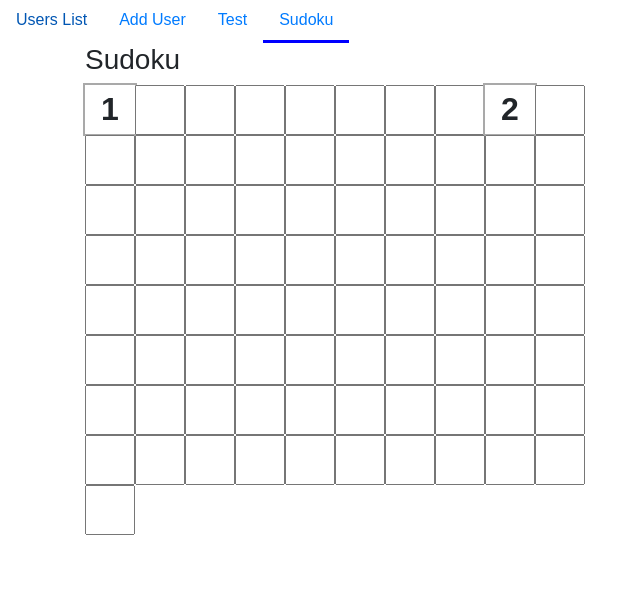
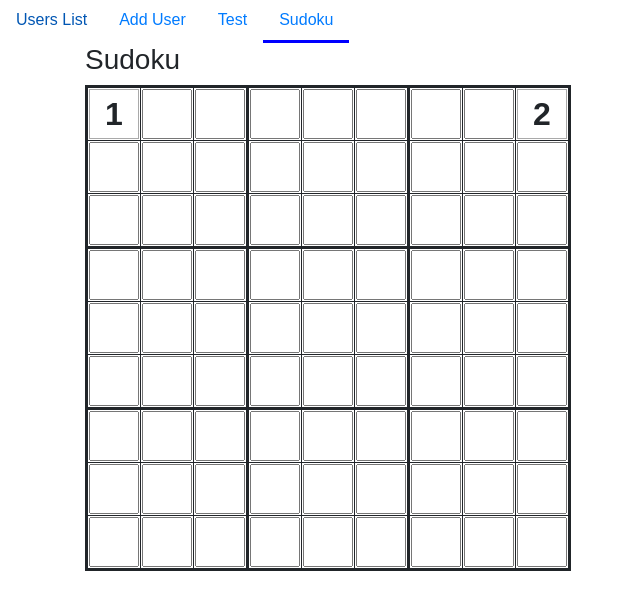
Before and after one commit to diaslucas/ReactApp, a React (Create React App) app: page /Sudoku in a window 1280 px wide. Shown: the top 610 px of the page, without its empty margins (0-640 px from the left). Built offline with nearby package versions, Linux system fonts and the light colour scheme.

Commit message:
Implementing Sudoku

```diff
--- a/src/Components/Sudoku/BoardRow.js
+++ b/src/Components/Sudoku/BoardRow.js
@@ -15,9 +15,10 @@ export default class BoardRow extends Component {
   render() {
     let fields = this.props.fields;
     let row = this.props.row;
-    let start, end = 0;
-    start = (row === 1 ? 0 : (row * 9) - 1 );
-    end = start + 9;
+    let start = 0;
+    let end = 0;
+    start = (row === 1 ? 0 : (row * 8  ) - 1 );
+    end = start + 8;
     let newFields = [];
     fields.forEach((element, index) => {
       if (index >= start && index <= end) {
@@ -26,15 +27,24 @@ export default class BoardRow extends Component {
     });
 
     return (
-      <div className="board-row">
-        {newFields.map((field, index) => {
-          if(field !== null){
-            return <span className="default-value" key={index}>{field}</span>
-          } else {
-              return <Field key={index} value={field}/>
-          }
-        })}
-      </div>
+      // <div className="board-row">
+      //   {newFields.map((field, index) => {
+      //     if(field !== null){
+      //       return <span className="default-value" key={index}>{field}</span>
+      //     } else {
+      //         return <Field key={index} correctValue={this.props.boardResults[index]} />
+      //     }
+      //   })}
+      // </div>
+      <tr>
+      {newFields.map((field, index) => {
+        if(field !== null){
+          return <td><div className="sudoku-input default-value" key={index}>{field}</div></td>
+        } else {
+            return <td><Field key={index} correctValue={this.props.boardResults[index]} /></td>
+        }
+      })}
+    </tr>
     )
   }
 }
--- a/src/Components/Sudoku/Field.js
+++ b/src/Components/Sudoku/Field.js
@@ -12,13 +12,19 @@ export default class Field extends Component {
     this.handleChange = this.handleChange.bind(this);
   }
 
-    handleChange(event){
-      this.setState({value: event.target.value});
+  handleChange(event) {
+    this.setState({ value: event.target.value });
   }
 
   render() {
+    const { value } = this.state;
+    let cssClass = '';
+    if (value != '' && value != this.props.correctValue) {
+      cssClass = 'border border-danger';
+
+    }
     return (
-            <input type="text" value={this.state.value} className="sudoku-input" maxLength="1" onChange={this.handleChange} />
+      <input type="text" value={this.state.value} className={"sudoku-input " + cssClass} maxLength="1" onChange={this.handleChange} />
     )
   }
 }
--- a/src/Components/Sudoku/Sudoku.js
+++ b/src/Components/Sudoku/Sudoku.js
@@ -7,12 +7,23 @@ export default class Sudoku extends Component {
     super(props);
 
     this.state = {
-      boardRows: [1,2,3,4,5,6,7,8,9],
-      fields: Array(81).fill(null)
+      boardRows: [1, 2, 3, 4, 5, 6, 7, 8, 9],
+      fields: Array(81).fill(null),
+      boardResults: [
+        1, 2, 3, 4, 5, 6, 7, 8, 9,
+        9, 8, 7, 6, 5, 4, 3, 2, 1,
+        1, 2, 3, 4, 5, 6, 7, 8, 9,
+        9, 8, 7, 6, 5, 4, 3, 2, 1,
+        1, 2, 3, 4, 5, 6, 7, 8, 9,
+        9, 8, 7, 6, 5, 4, 3, 2, 1,
+        1, 2, 3, 4, 5, 6, 7, 8, 9,
+        9, 8, 7, 6, 5, 4, 3, 2, 1,
+        1, 2, 3, 4, 5, 6, 7, 8, 9
+      ]
     };
   }
 
-  componentDidMount(){
+  componentDidMount() {
     let fields = this.state.fields;
     fields[0] = 1;
     fields[8] = 2;
@@ -22,15 +33,17 @@ export default class Sudoku extends Component {
   }
 
   render() {
-    const {boardRows, fields} = this.state;
+    const { boardRows, fields, boardResults } = this.state;
     return (
       <div className="container">
         <div className="row">
           <div className="col-6">
             <h3>Sudoku</h3>
-            {boardRows.map(boardRow => (
-               <BoardRow key={boardRow} row={boardRow} fields={fields} />
-            ))}
+            <table className="sudoku-board">
+              {boardRows.map(boardRow => (
+                <BoardRow key={boardRow} row={boardRow} fields={fields} boardResults={boardResults} />
+              ))}
+            </table>
           </div>
         </div>
       </div>
--- a/src/index.css
+++ b/src/index.css
@@ -31,12 +31,29 @@ body {
   font-weight: bold;
 }
 
+.sudoku-input:focus {
+  outline: none;
+}
+
 .default-value {
-  width: 50px;
-  height: 49px;
-  text-align: center;
-  font-size: 32px;
-  font-weight: bold;
-  outline: 2px solid #a9a9a9;
-  display: inline-block;
+  border: 1px solid #a9a9a9;
 }
+
+.sudoku-board td {
+  height:30px;
+  width:30px;
+  border:1px solid;
+  text-align:center;
+}
+.sudoku-board td:first-child {
+  border-left:solid;
+}
+.sudoku-board td:nth-child(3n) {
+  border-right:solid ;
+}
+.sudoku-board tr:first-child {
+  border-top:solid;
+}
+.sudoku-board tr:nth-child(3n) td {
+  border-bottom:solid ;
+}
```
Lines whose indentation alone changed are shown as unchanged.
